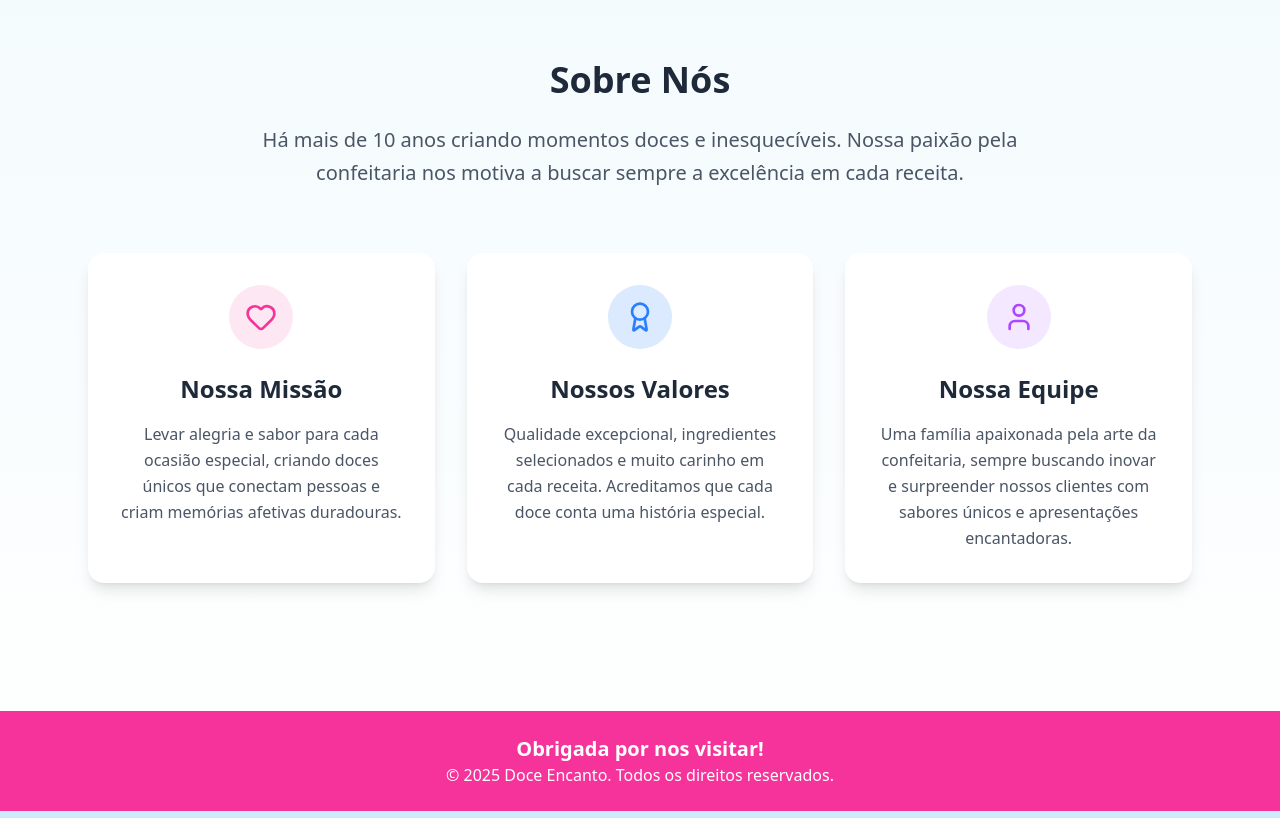
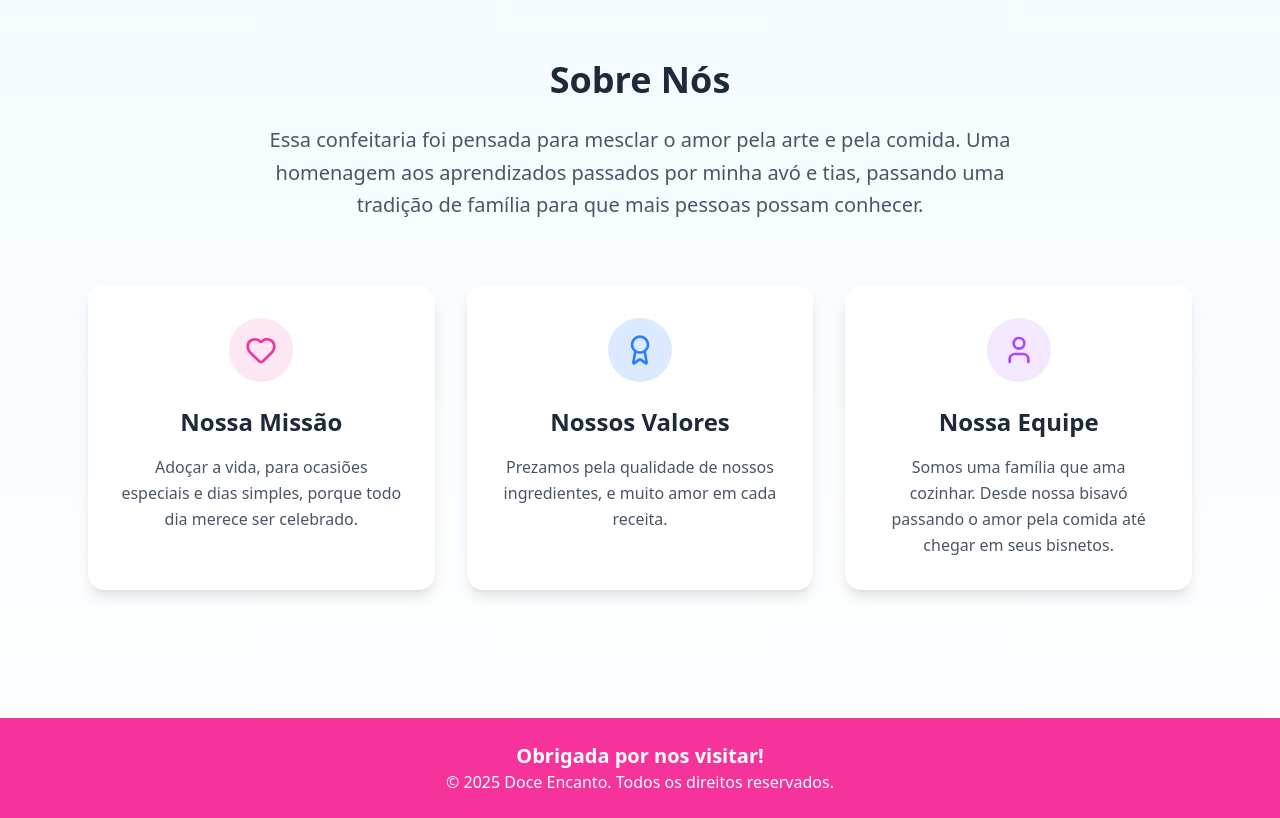
Before and after one commit to MariaClaraAFerreira/Projeto-Doce-Encanto, a Next.js app: page / in a window 1280 px wide. Shown: the part 3080-3898 px from the top of the page. Built offline with nearby package versions, Linux system fonts and the light colour scheme; no server answers.

Commit message:
sobre nós que o Pedro esqueceu

```diff
--- a/src/app/componentes/sobre_nos.jsx
+++ b/src/app/componentes/sobre_nos.jsx
@@ -1,15 +1,17 @@
-import React from 'react'
-import { Heart,Award,User } from 'lucide-react'
+import React from "react";
+import { Heart, Award, User } from "lucide-react";
 
 export default function Sobre_nos() {
   return (
-     <section className="py-20 ">
+    <section className="py-20 ">
       <div className="max-w-6xl mx-auto px-6">
         <div className="text-center mb-16">
           <h2 className="text-4xl font-bold text-gray-800 mb-6">Sobre Nós</h2>
           <p className="text-xl text-gray-600 max-w-3xl mx-auto leading-relaxed">
-            Há mais de 10 anos criando momentos doces e inesquecíveis.
-            Nossa paixão pela confeitaria nos motiva a buscar sempre a excelência em cada receita.
+            Essa confeitaria foi pensada para mesclar o amor pela arte e pela
+            comida. Uma homenagem aos aprendizados passados por minha avó e
+            tias, passando uma tradição de família para que mais pessoas possam
+            conhecer.
           </p>
         </div>
 
@@ -18,10 +20,12 @@ export default function Sobre_nos() {
             <div className="w-16 h-16 bg-pink-100 rounded-full flex items-center justify-center mx-auto mb-6">
               <Heart className="w-8 h-8 text-pink-500" />
             </div>
-            <h3 className="text-2xl font-bold text-gray-800 mb-4">Nossa Missão</h3>
+            <h3 className="text-2xl font-bold text-gray-800 mb-4">
+              Nossa Missão
+            </h3>
             <p className="text-gray-600 leading-relaxed">
-              Levar alegria e sabor para cada ocasião especial, criando doces únicos
-              que conectam pessoas e criam memórias afetivas duradouras.
+              Adoçar a vida, para ocasiões especiais e dias simples, porque todo
+              dia merece ser celebrado.
             </p>
           </div>
 
@@ -29,25 +33,29 @@ export default function Sobre_nos() {
             <div className="w-16 h-16 bg-blue-100 rounded-full flex items-center justify-center mx-auto mb-6">
               <Award className="w-8 h-8 text-blue-500" />
             </div>
-            <h3 className="text-2xl font-bold text-gray-800 mb-4">Nossos Valores</h3>
+            <h3 className="text-2xl font-bold text-gray-800 mb-4">
+              Nossos Valores
+            </h3>
             <p className="text-gray-600 leading-relaxed">
-              Qualidade excepcional, ingredientes selecionados e muito carinho em cada
-              receita. Acreditamos que cada doce conta uma história especial.
+              Prezamos pela qualidade de nossos ingredientes, e muito amor em
+              cada receita.
             </p>
           </div>
 
           <div className="text-center p-8 rounded-2xl bg-white shadow-lg hover:shadow-xl transition-shadow duration-300">
             <div className="w-16 h-16 bg-purple-100 rounded-full flex items-center justify-center mx-auto mb-6">
-            <User className="w-8 h-8 text-purple-500" />
+              <User className="w-8 h-8 text-purple-500" />
             </div>
-            <h3 className="text-2xl font-bold text-gray-800 mb-4">Nossa Equipe</h3>
+            <h3 className="text-2xl font-bold text-gray-800 mb-4">
+              Nossa Equipe
+            </h3>
             <p className="text-gray-600 leading-relaxed">
-              Uma família apaixonada pela arte da confeitaria, sempre buscando inovar
-              e surpreender nossos clientes com sabores únicos e apresentações encantadoras.
+              Somos uma família que ama cozinhar. Desde nossa bisavó passando o
+              amor pela comida até chegar em seus bisnetos.
             </p>
           </div>
         </div>
       </div>
     </section>
-  )
+  );
 }
```
